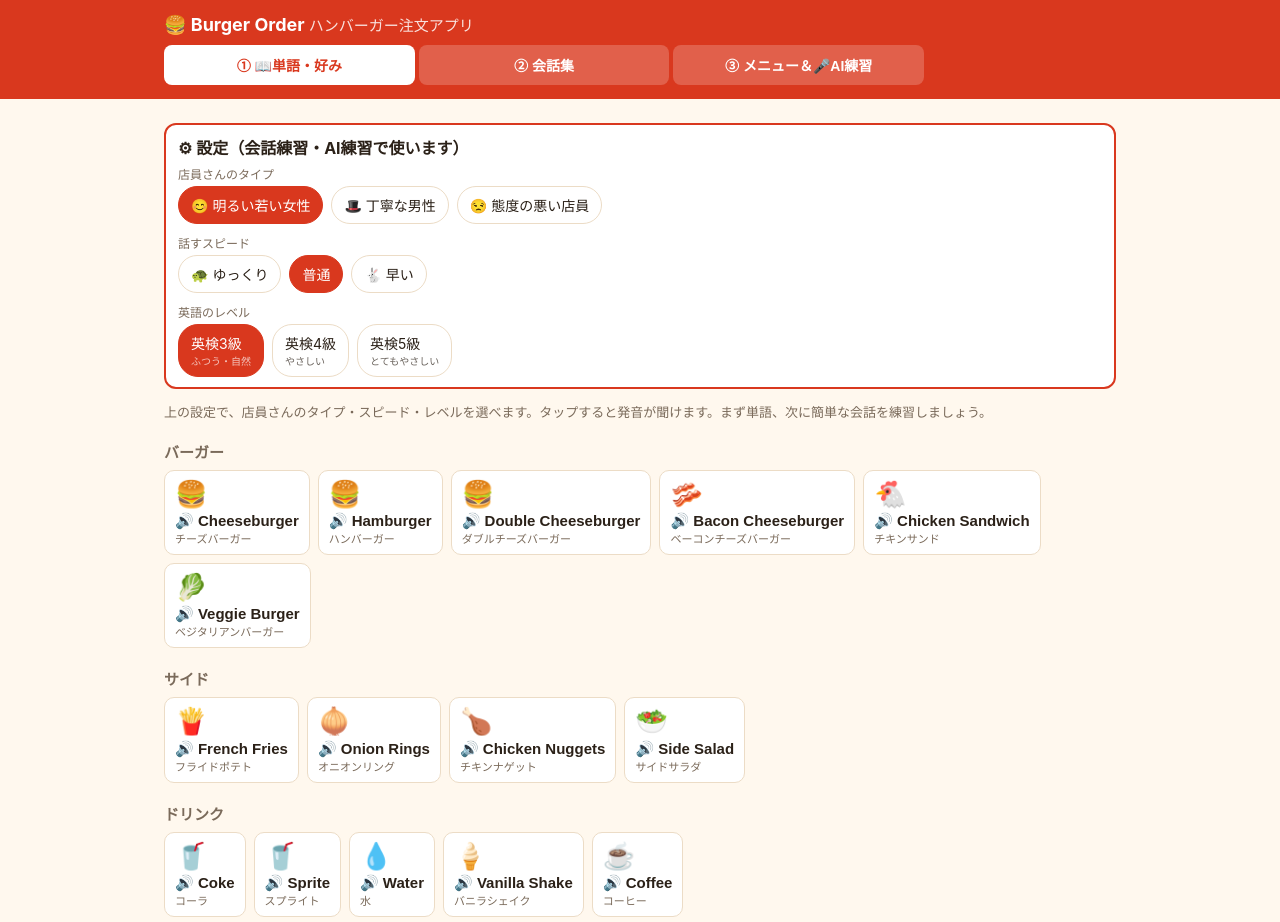
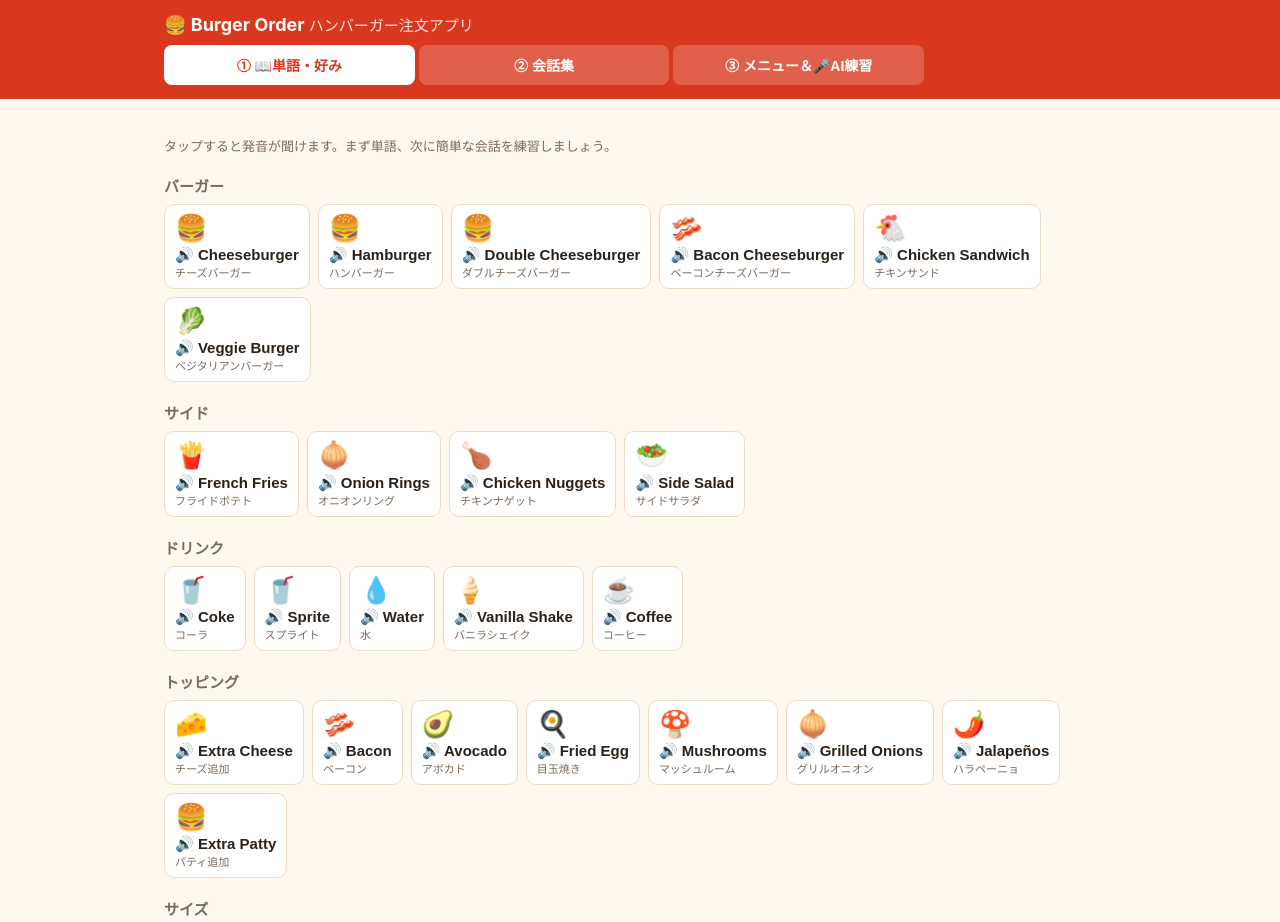
Before and after one commit to chiechiedayo2020-afk/humbergar_ship, a website: page index.html in a window 1280 px wide. Shown: the top 922 px of the page. Drawn offline with Linux system fonts and the light colour scheme.

Commit message:
会話の設定をAI練習のスタート部分に移動
Co-Authored-By: Claude Sonnet 5.5 <noreply@anthropic.com>

```diff
--- a/index.html
+++ b/index.html
@@ -153,6 +153,7 @@
   <button class="btn install" id="install">📲 このアプリをインストール</button>
   <div class="cart" id="aiPanel" style="position:static;margin:14px 0"><div style="font-weight:700;margin-bottom:6px">🎤 AI店員と話す（speech-to-speech）</div>
   <p style="font-size:13px;color:var(--sub);margin-top:0">下のメニューを見ながら、AIの店員さんと英語で話そう。スタートすると店員が先に挨拶します。会話の文字は、終わってからまとめて表示します。</p>
+  <div id="settings" style="background:#fff8ee;border:1px solid var(--line);border-radius:12px;padding:10px 12px;margin:0 0 12px"></div>
   <div class="row" style="margin:0 0 12px">
     <button class="btn" id="vStart">▶ 会話スタート</button>
     <button class="btn alt" id="vEnd">終了して保存</button>
@@ -187,8 +188,7 @@
 </section>
 
 <section id="words" class="on">
-  <div class="cart" id="settings" style="position:static;margin-bottom:12px"></div>
-  <p style="font-size:13px;color:var(--sub)">上の設定で、店員さんのタイプ・スピード・レベルを選べます。タップすると発音が聞けます。まず単語、次に簡単な会話を練習しましょう。</p>
+  <p style="font-size:13px;color:var(--sub)">タップすると発音が聞けます。まず単語、次に簡単な会話を練習しましょう。</p>
   <div id="wordList"></div>
   <h2 style="font-size:17px;color:var(--accent);margin-top:28px">好み（選ぶと、会話の注文に反映されます）</h2>
   <h2>MAKE IT A COMBO? セットにする？</h2><div class="chips" id="c-combo"></div>
@@ -367,7 +367,7 @@ document.querySelectorAll("nav button").forEach(b=>b.onclick=()=>tab(b.dataset.t
 
 // ---- menu
 function renderSettings(){
-  $("#settings").innerHTML=`<div style="font-weight:700;margin-bottom:6px">⚙ 設定（会話練習・AI練習で使います）</div>
+  $("#settings").innerHTML=`<div style="font-weight:700;margin-bottom:6px">⚙ 会話の設定</div>
     <div class="ct">店員さんのタイプ</div><div class="chips" id="persona" style="margin-bottom:10px">`+
     Object.entries(PERSONAS).map(([k,p])=>`<div class="chip ${k===PERSONA?"on":""}" data-persona="${k}">${p.label}</div>`).join("")+`</div>`+
     speedHTML()+
```
